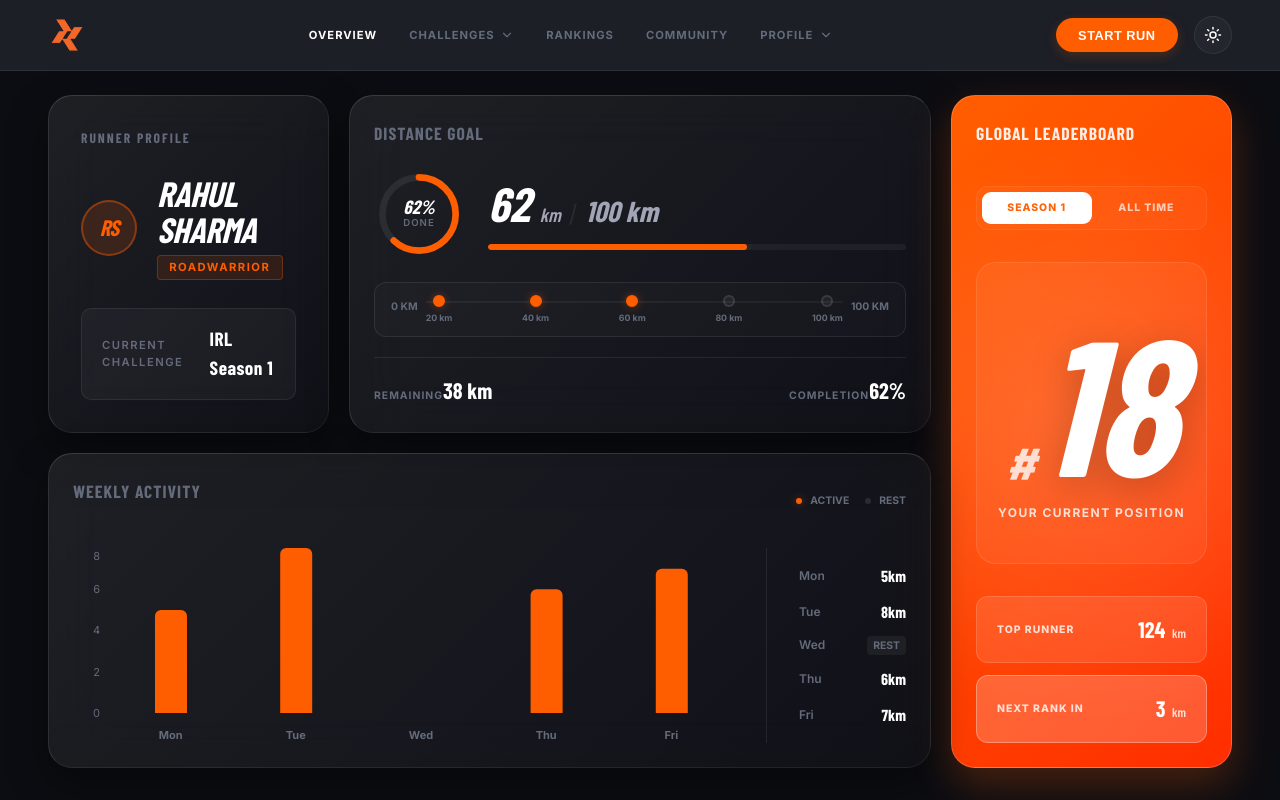
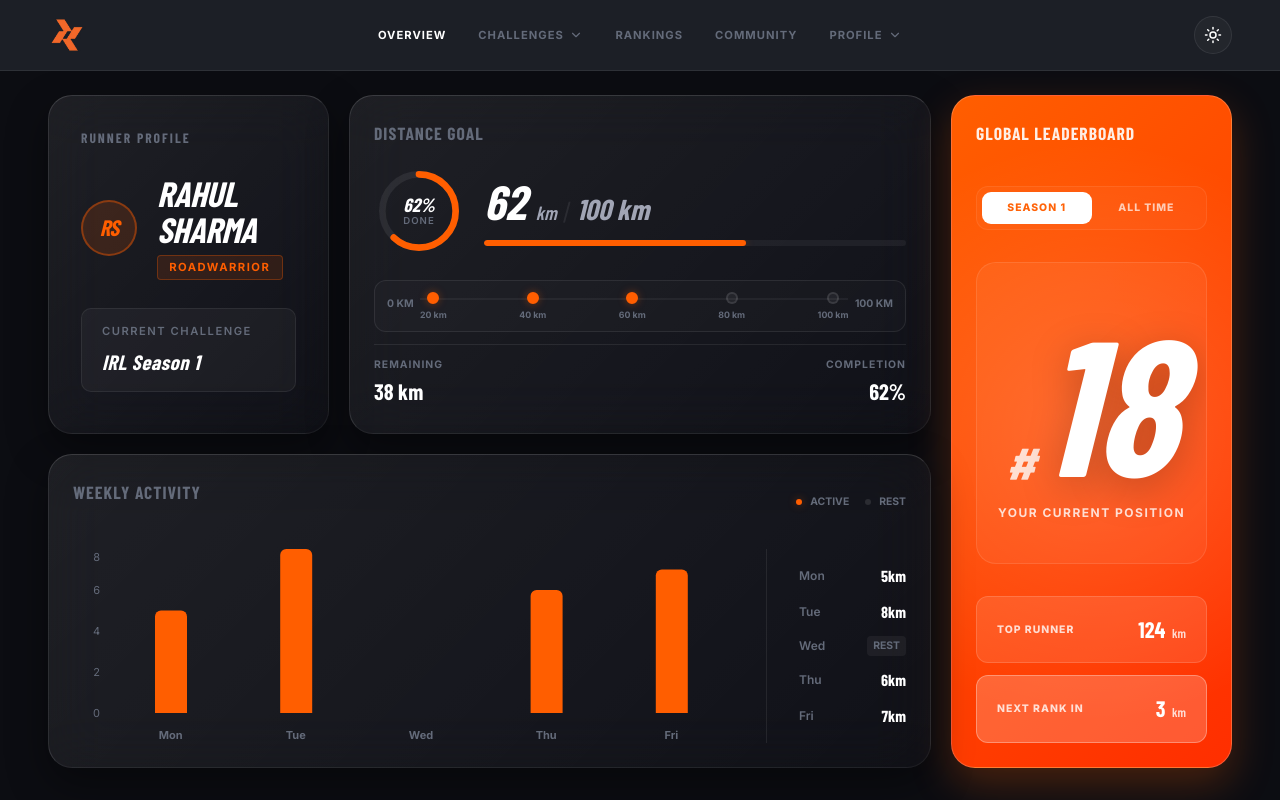
Before and after one commit to CodyBrat/runner, a React (Vite) app: page / in a window 1280 px wide. Built offline with nearby package versions, Linux system fonts and the light colour scheme; a web font is replaced by a local one.

Commit message:
refactor: Adjust UI layout, spacing, and typography across components and remove the "Start Run" button.

```diff
--- a/src/App.jsx
+++ b/src/App.jsx
@@ -31,7 +31,6 @@ function App() {
           <a href="#" className="dropdown">Profile <ChevronDown size={14} /></a>
         </div>
         <div className="nav-actions">
-          <button className="nav-btn">Start Run</button>
           <button className="theme-toggle" onClick={toggleTheme} title="Toggle theme">
             {isDark ? <Sun size={18} /> : <Moon size={18} />}
           </button>
--- a/src/components/LeaderboardSnapshot.css
+++ b/src/components/LeaderboardSnapshot.css
@@ -52,7 +52,6 @@
   overflow: hidden;
 }
 
-/* Subtle background accent for rank */
 .rank-container::before {
   content: '';
   position: absolute;
--- a/src/components/ProgressMetrics.css
+++ b/src/components/ProgressMetrics.css
@@ -15,15 +15,15 @@
   font-weight: 700;
 }
 
-/* ── Row: circular gauge + right panel ─────────────────────── */
+
 .progress-visuals-row {
   display: flex;
   align-items: center;
-  gap: 1.5rem;
-  flex: 1;
+  gap: 1.25rem;
+  margin-bottom: 0.75rem;
 }
 
-/* ① Circular gauge */
+
 .circular-gauge {
   position: relative;
   flex-shrink: 0;
@@ -75,16 +75,19 @@
   flex: 1;
   display: flex;
   flex-direction: column;
-  gap: 0.75rem;
+  gap: 0.6rem;
   justify-content: center;
+  min-width: 0;
 }
 
 .progress-values {
   display: flex;
   align-items: baseline;
-  gap: 0.5rem;
+  gap: 0.35rem;
   font-weight: 800;
   color: var(--text-primary);
+  flex-wrap: nowrap;
+  min-width: 0;
 }
 
 .value-large {
@@ -114,7 +117,7 @@
   color: var(--text-secondary);
 }
 
-/* ② Linear bar */
+
 .progress-bar-bg {
   width: 100%;
   height: 6px;
@@ -131,16 +134,17 @@
   box-shadow: 0 0 10px rgba(255, 94, 0, 0.3);
 }
 
-/* ③ Milestone dots */
+
 .milestones {
   display: flex;
   align-items: flex-start;
-  gap: 0.5rem;
-  margin: 1.25rem 0;
+  gap: 0.4rem;
+  margin: 0.75rem 0;
   background: rgba(255, 255, 255, 0.02);
   border: 1px solid var(--border-subtle);
   border-radius: 12px;
-  padding: 0.75rem 1rem;
+  padding: 0.65rem 0.75rem;
+  overflow: hidden;
 }
 
 .milestone-label-left,
@@ -200,12 +204,19 @@
   color: var(--text-muted);
 }
 
-/* ── Stats row ──────────────────────────────────────────────── */
+
 .progress-stats {
   display: flex;
   justify-content: space-between;
   border-top: 1px solid var(--border-subtle);
-  padding-top: 1rem;
+  padding-top: 0.75rem;
+  margin-top: auto;
+}
+
+.stat {
+  display: flex;
+  flex-direction: column;
+  gap: 0.15rem;
 }
 
 .stat-label {
--- a/src/components/ProgressMetrics.jsx
+++ b/src/components/ProgressMetrics.jsx
@@ -80,7 +80,7 @@ const ProgressMetrics = ({ data }) => {
           <span className="stat-label">Remaining</span>
           <span className="stat-value">{remaining} km</span>
         </div>
-        <div className="stat text-right">
+        <div className="stat" style={{ alignItems: 'flex-end' }}>
           <span className="stat-label">Completion</span>
           <span className="stat-value">{percentage.toFixed(0)}%</span>
         </div>
--- a/src/components/RunnerDetails.css
+++ b/src/components/RunnerDetails.css
@@ -73,12 +73,12 @@
 
 .runner-challenge {
   display: flex;
-  align-items: center;
-  justify-content: space-between;
+  flex-direction: column;
+  gap: 0.35rem;
   background: rgba(255, 255, 255, 0.04);
   border: 1px solid rgba(255, 255, 255, 0.07);
   border-radius: 10px;
-  padding: 1rem 1.25rem;
+  padding: 0.9rem 1.25rem;
 }
 
 .challenge-label {
@@ -92,8 +92,10 @@
 
 .challenge-value {
   font-family: var(--font-sport);
-  font-size: 1.2rem;
-  font-weight: 700;
+  font-size: 1.3rem;
+  font-weight: 800;
+  font-style: italic;
   color: var(--text-primary);
   letter-spacing: 0.5px;
+  white-space: nowrap;
 }
```
